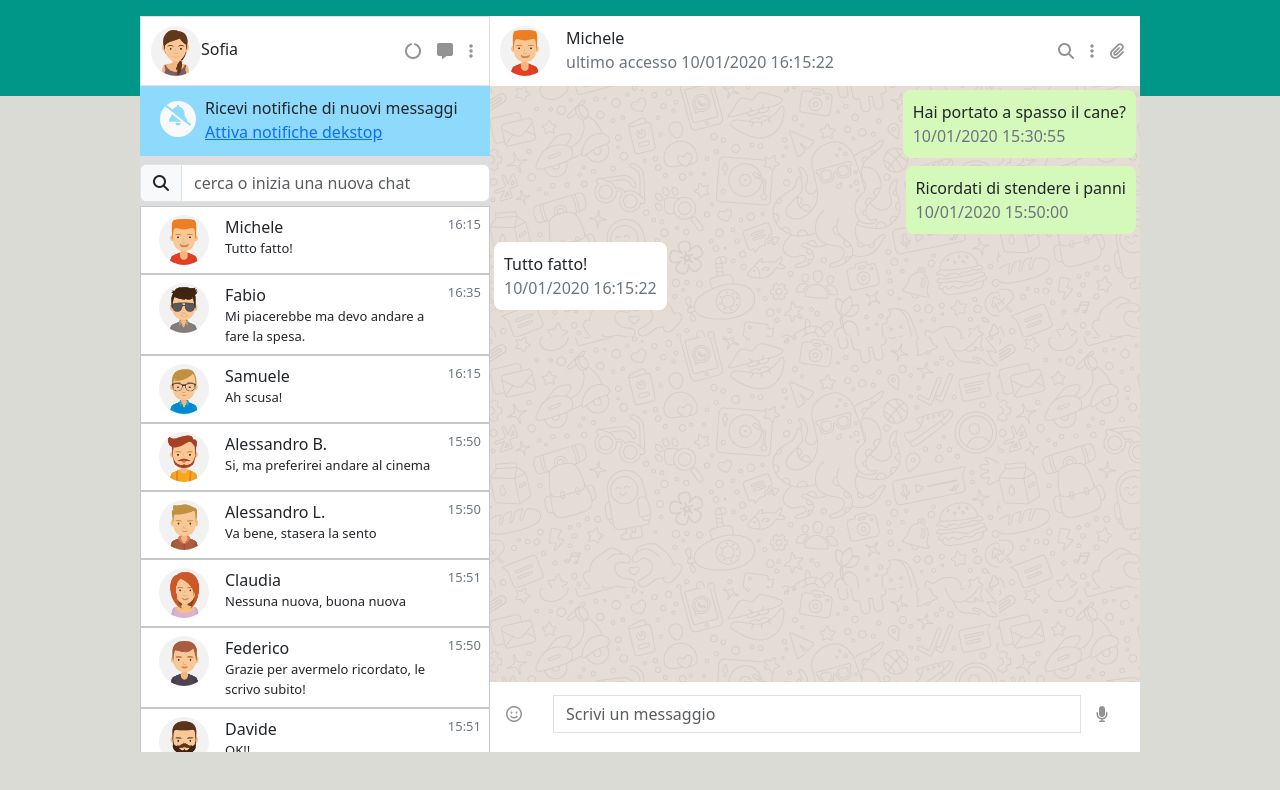
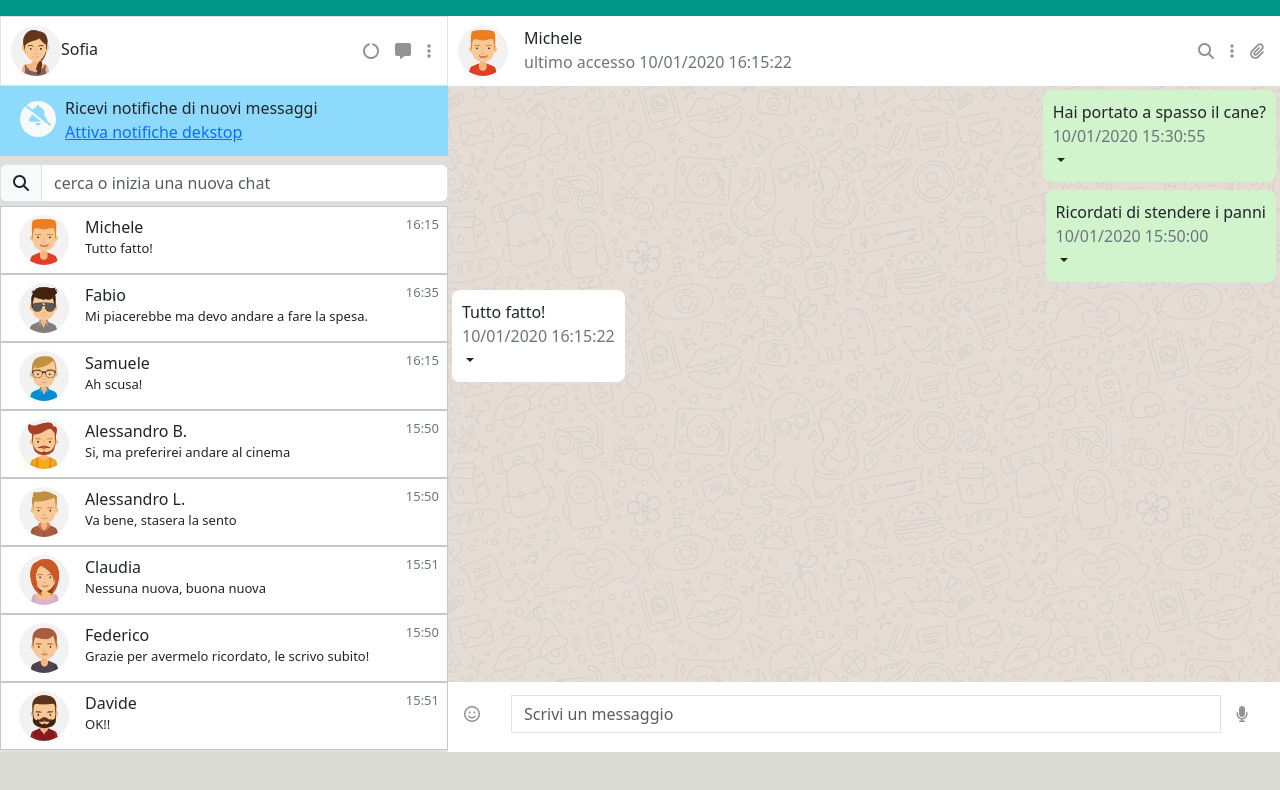
Before and after one commit to MathiasChirivi/vue-boolzapp, a plain HTML site: page index.html in a window 1280 px wide. Drawn offline with nearby package versions, Linux system fonts and the light colour scheme.

Commit message:
fix code add comment

```diff
--- a/css/style.css
+++ b/css/style.css
@@ -1,3 +1,4 @@
+/* BODY */
 body{
     height: 100vh;
     width: 100%;
@@ -6,8 +7,9 @@ body{
     padding-bottom: 3rem;
 }
 
+/* LEFT */
 .containerApp{
-    max-width: 1000px;
+    max-width: 1300px;
     margin: 0 auto;
     height: 100%;
     display: flex;
@@ -37,6 +39,11 @@ body{
 .iconColor {
     color: rgb(147, 147, 147);
     margin-right: 1rem;
+    cursor: pointer;
+}
+
+.iconColor:hover{
+    color: rgba(0,150,136,1);
 }
 
 #notifications {
@@ -90,6 +97,7 @@ body{
     color: white;
 }
 
+/* RIGHT */
 main {
     width: 65%;
 }
@@ -115,7 +123,7 @@ main {
 }
 
 .sentMessage {
-    background-color: #D5F9BA;
+    background-color: #D1F4CC;
     justify-content: flex-start;
     max-width: 380px;
     padding: 10px;
@@ -123,6 +131,7 @@ main {
     word-break: break-all;
 }
 
+/* ERROR MESSAGE FOR INPUT */
 .errorMessage {
     animation: bounce .3s
 }
--- a/index.html
+++ b/index.html
@@ -7,17 +7,21 @@
     <meta name="viewport" content="width=device-width, initial-scale=1.0">
     <title>boolzapp</title>
     <link rel="website icon" href="./img/faviIconWhatsapp.png">
+    <!-- BOOTSTRAP -->
     <link href="https://cdn.jsdelivr.net/npm/bootstrap@5.3.0-alpha3/dist/css/bootstrap.min.css" rel="stylesheet"
         integrity="sha384-KK94CHFLLe+nY2dmCWGMq91rCGa5gtU4mk92HdvYe+M/SXH301p5ILy+dN9+nJOZ" crossorigin="anonymous">
+    <!-- FONT AWSEOME -->
     <link rel="stylesheet" href="https://cdnjs.cloudflare.com/ajax/libs/font-awesome/6.4.0/css/all.min.css"
         integrity="sha512-iecdLmaskl7CVkqkXNQ/ZH/XLlvWZOJyj7Yy7tcenmpD1ypASozpmT/E0iPtmFIB46ZmdtAc9eNBvH0H/ZpiBw=="
         crossorigin="anonymous" referrerpolicy="no-referrer">
+    <!-- CSS -->
     <link rel="stylesheet" href="./css/style.css">
+    <!-- LINK LIBRARY FOR DATE  -->
     <script src="https://cdn.jsdelivr.net/npm/dayjs@1/dayjs.min.js"></script>
 </head>
 
 <body>
-
+    <!-- CREATE LEFT PART OF STAY CONTACTS -->
     <div id="app" class="containerApp">
         <aside class="aside">
             <div class="d-flex justify-content-between border section">
@@ -44,8 +48,7 @@
             <!-- SEARCH CHAT -->
             <div class="navbar searchInput">
                 <div class="input-group">
-                                <span class="input-group-text" id="basic-addon1"><i
-                                        class="fa-solid fa-magnifying-glass"></i></span>
+                    <span class="input-group-text" id="basic-addon1"><i class="fa-solid fa-magnifying-glass"></i></span>
                     <input v-model="searchNameContact" type="text" class="form-control"
                         placeholder="cerca o inizia una nuova chat" aria-label="Username"
                         aria-describedby="basic-addon1">
@@ -97,13 +100,19 @@
             </div>
             <!-- SECTION MESSAGES WITH CHAT -->
             <div class="chatMessages">
-                            <div v-for="(element, index) in contacts[currentIndex].messages" class="d-flex"
+                <div v-for="(element, index) in contacts[currentIndex].messages" class="d-flex flex-row"
                     :class="(element.status == 'received') ? 'justify-content-start' : 'justify-content-end'">
                     <div
-                                    :class="(element.status == 'received') ? 'receivedMessage d-flex flex-column rounded-3' : 'sentMessage d-flex flex-column rounded-3'">
+                        :class="(element.status == 'received') ? 'receivedMessage d-flex flex-column rounded-3' : 'sentMessage borderLikeWhtssentMessage d-flex flex-column rounded-3'">
                         {{element.message}}
                         <div class="text-secondary">
                             {{element.date}}
+                        </div>
+                        <div class="dropdown-toggle" data-bs-toggle="dropdown" aria-expanded="false">
+                            <ul class="dropdown-menu dropdown-menu-end">
+                                <li><a class="dropdown-item" href="#">Info</a></li>
+                                <li><a @click="removeMessage" class="dropdown-item" href="#">Elimina Messagio</a></li>
+                            </ul>
                         </div>
                     </div>
                 </div>
@@ -112,15 +121,18 @@
             <div class="section">
                 <div class="input-group align-items-center ">
                     <i class="fa-regular fa-face-smile iconColor p-4 px-3"></i>
-                                <input v-model="newMessage" @keyUp.enter="addMessage(currentIndex)" type="text"
-                                    class="form-control" :class="addMessageErrorClass"
-                                    placeholder="Scrivi un messaggio">
+                    <input v-model="newMessage" @keyUp.enter="addMessage(currentIndex)" type="text" class="form-control"
+                        :class="addMessageErrorClass" placeholder="Scrivi un messaggio">
                     <i class="fa-solid fa-microphone iconColor p-3 px-3"></i>
                 </div>
             </div>
         </main>
     </div>
 
+    <!-- LINK
+         BOOTSTRAP
+         VUE
+         POPPER -->
     <script src="https://cdn.jsdelivr.net/npm/@popperjs/core@2.11.7/dist/umd/popper.min.js"
         integrity="sha384-zYPOMqeu1DAVkHiLqWBUTcbYfZ8osu1Nd6Z89ify25QV9guujx43ITvfi12/QExE"
         crossorigin="anonymous"></script>
--- a/js/main.js
+++ b/js/main.js
@@ -1,4 +1,4 @@
-console.log("benvenuto");
+//console.log("benvenuto");
 
 const { createApp } = Vue
 createApp({
@@ -8,6 +8,7 @@ createApp({
             currentIndex: 0,
             newMessage: "",
             searchNameContact: "",
+            //CREATE A OBJECT OF ARRAY
             contacts: [
                 {
                     name: 'Michele',
@@ -174,10 +175,13 @@ createApp({
 
         }
     },
+    //METHODS
     methods: {
+        //CHANGE CHAT
         changeChat(index) {
             this.currentIndex = index
         },
+        //ADD MESSAGES
         addMessage(currentIndex) {
             if (this.newMessage.length > 0) {
                 let newMessage = {
@@ -199,6 +203,7 @@ createApp({
                 }, 400);
             }
         },
+        //automatically ANSWER
         newAnswer(currentIndex) {
             let newMessageAnswer = {
                 message: "ok",
@@ -208,9 +213,11 @@ createApp({
             this.contacts[currentIndex].messages.push(newMessageAnswer);
             this.newMessageAnswer = "";
         },
+        // CURRENT DATE WITH LIBRARY
         currentDate() {
             return dayjs().format('DD/MM/YYYY HH:mm:ss');
         },
+        // SEARCH CONTACT
         searchContact() {
             this.contacts.forEach(nameSearch => {
                 let searchName = nameSearch.name.toLoweCase();
@@ -220,6 +227,10 @@ createApp({
                     nameSearch.visible = false;
                 }
             });
+        },
+        // REMOVE MESSAGE
+        removeMessage(index){
+            this.contacts[this.currentIndex].messages.splice(index,1);
         }
     },
 
```
Lines whose indentation alone changed are shown as unchanged.
